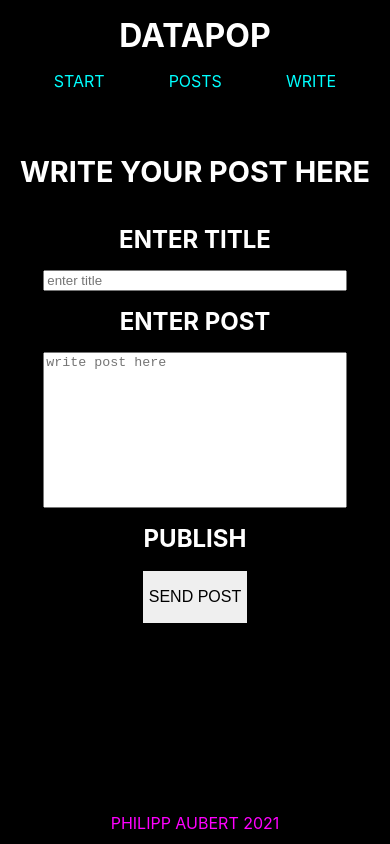
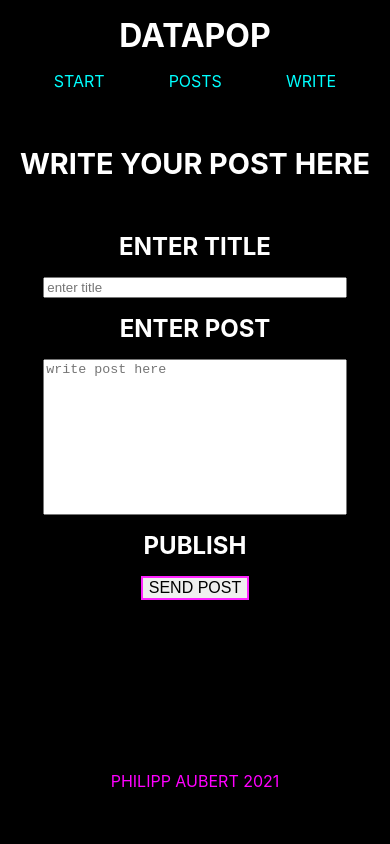
Before and after one commit to PhilippAubert/datapop, a React (Create React App) app: page /about in a window 390 px wide. Built offline with nearby package versions, Linux system fonts and the light colour scheme.

Commit message:
Change grid to vh; make it fit iPhone8

```diff
--- a/src/App.css
+++ b/src/App.css
@@ -3,9 +3,8 @@
 }
 
 .App {
-  height: 100vh;
   display: grid;
-  grid-template-rows: 16vh auto 5vh;
+  grid-template-rows: 15vh 70vh 15vh;
   grid-template-columns: 0 auto 0;
   background-color: #000;
 }
--- a/src/Components/About.js
+++ b/src/Components/About.js
@@ -25,7 +25,7 @@ export default function About() {
           />
           <h2 className="Input-Form_Label">PUBLISH</h2>
           <button className="Input-Button" type="submit">
-            <p Input-Button_Text>SEND POST</p>
+            <p>SEND POST</p>
           </button>
         </form>
       </div>
--- a/src/Components/CSS/About.css
+++ b/src/Components/CSS/About.css
@@ -22,6 +22,7 @@
 .Input-Form {
   display: flex;
   flex-direction: column;
+  padding: 1rem;
 }
 
 .Input-Form_Label {
@@ -38,6 +39,10 @@
 .Input-Button {
   outline: 0;
   margin: 0 25vw;
-  border: 2px solid #000;
+  border: 2px solid #f2f;
   font-size: 1rem;
 }
+
+.Input-Button p {
+  margin: 0;
+}
```
